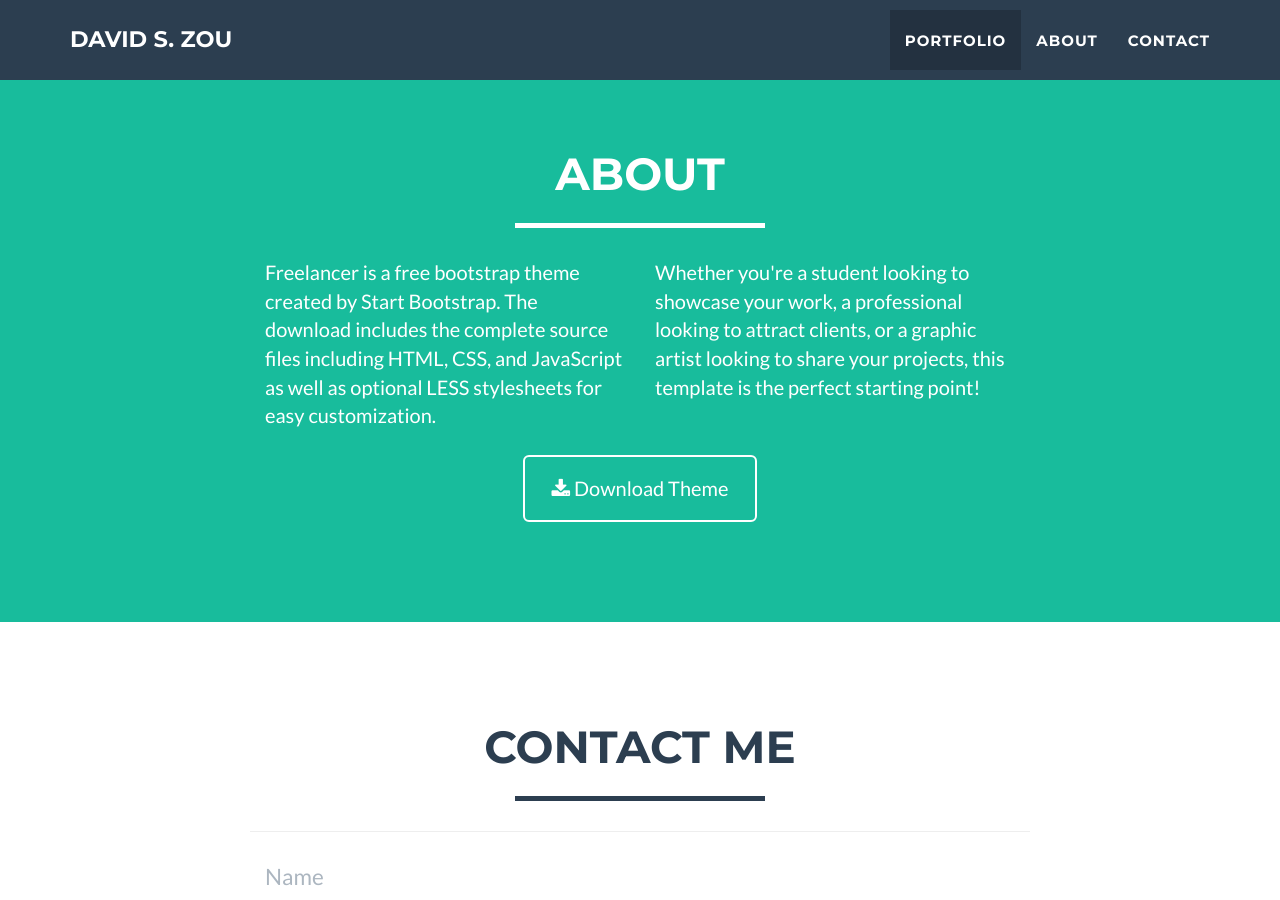
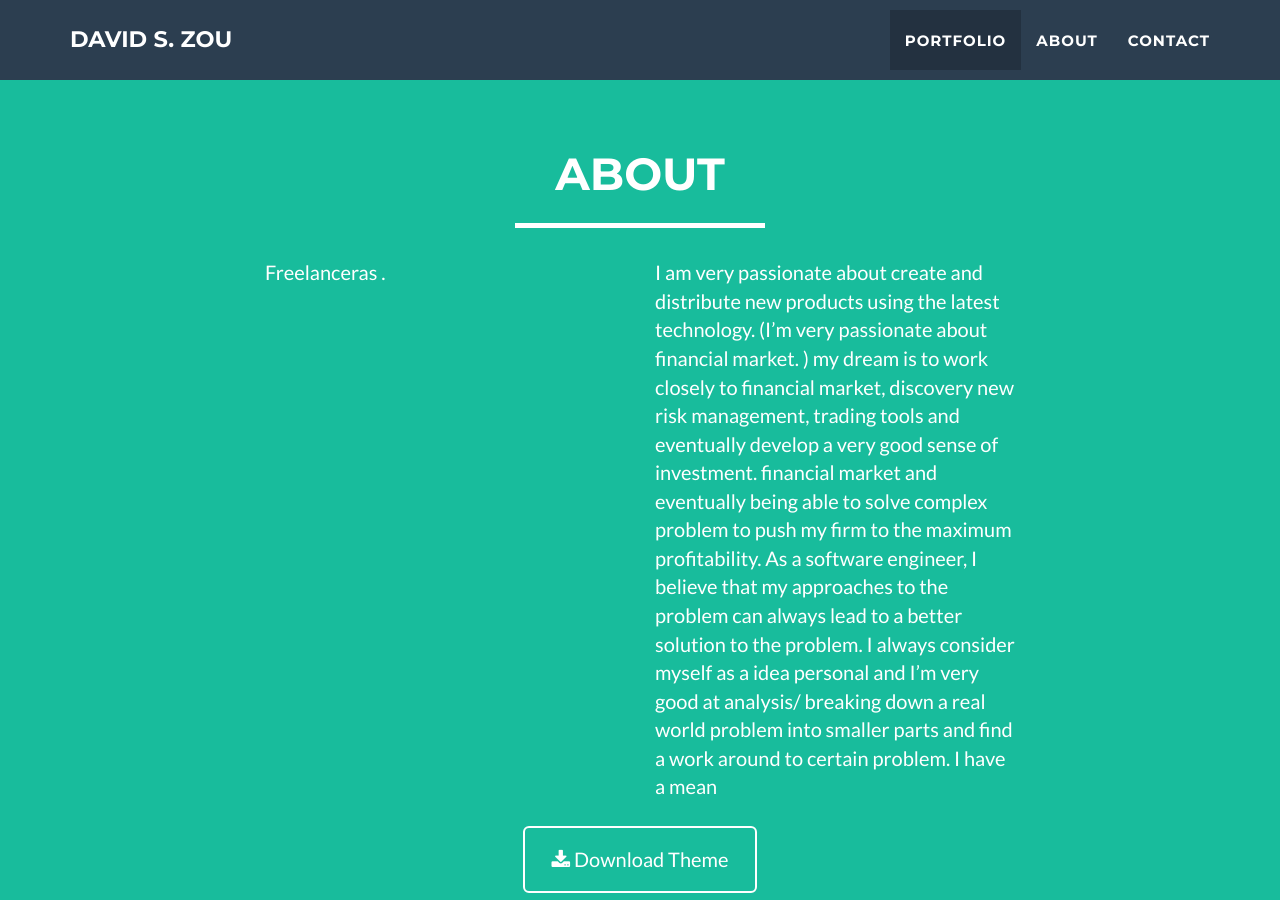
Before and after one commit to Davidzsy20/personal.io, a Jekyll site: the page built from index.html, in a window 1280 px wide and 900 px high, scrolled down 2420 px. Built offline with Jekyll 4.4.1, drawn with Linux system fonts in a browser that asks for light colours; a file with an impossible date is left out.

Commit message:
Update about.html

```diff
--- a/_includes/about.html
+++ b/_includes/about.html
@@ -9,10 +9,10 @@
             </div>
             <div class="row">
                 <div class="col-lg-4 col-lg-offset-2">
-                    <p>Freelancer is a free bootstrap theme created by Start Bootstrap. The download includes the complete source files including HTML, CSS, and JavaScript as well as optional LESS stylesheets for easy customization.</p>
+                    <p>Freelanceras .</p>
                 </div>
                 <div class="col-lg-4">
-                    <p>Whether you're a student looking to showcase your work, a professional looking to attract clients, or a graphic artist looking to share your projects, this template is the perfect starting point! </p>
+                    <p>I am very passionate about create and distribute new products using the latest technology. (I’m very passionate about financial market. ) my dream is to work closely to financial market, discovery new risk management, trading tools and eventually develop a very good sense of investment. financial market and eventually being able to solve complex problem to push my firm to the maximum profitability.  As a software engineer, I believe that my approaches to the problem can always lead to a better solution to the problem. I always consider myself as a idea personal and I’m very good at analysis/ breaking down a real world problem into smaller parts and find a work around to certain problem. I have a mean </p>
                 </div>
                 <div class="col-lg-8 col-lg-offset-2 text-center">
                     <a href="#" class="btn btn-lg btn-outline">
```
